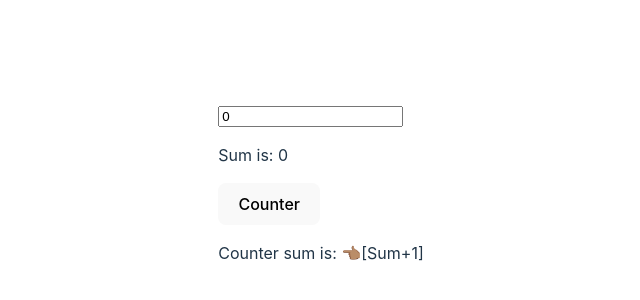
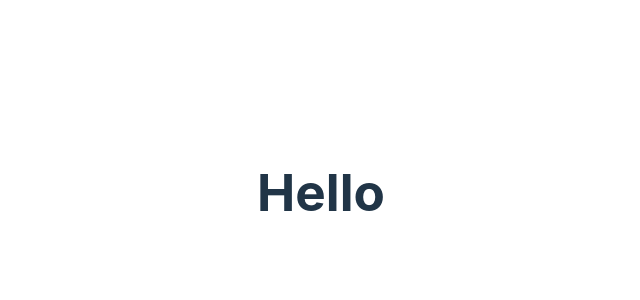
Before and after one commit to pankaj-gitcode/React, a React (Vite) app in the folder revise/code_recap/: page / in a window 1280 px wide. Shown: the part 208-508 px from the top of the page, without its empty margins (319-959 px from the left). Built offline with nearby package versions, Linux system fonts and the light colour scheme.

Commit message:
recap_useEffect_vs_synchronus_code_rendering_time

```diff
--- a/revise/code_recap/src/App.jsx
+++ b/revise/code_recap/src/App.jsx
@@ -1,41 +1,14 @@
-// use of useMemo()
-// If I ask you to create an app that does two things -
-// 1. Increases a counter by 1
-// 2. Lets user put a value in an input box (n) and you need
-// to show sum from 1-n
-// One restriction - everything needs to be inside App()
-
-import React, { useEffect, useMemo, useState } from 'react'
+import React, { useEffect } from 'react'
 import './App.css'
 
 export default function App(){
-  const [inputNum, setInputNum] = useState(0);
-  const [countNum, setCountNum] = useState();
-
-  const res = useMemo(()=>{
-    let sum = 0;
-    for (let i=0; i<=inputNum;i++){
-      sum += i;
-    }
-    return sum;
-  }, [inputNum]);
-
-
-  const counterInc = ()=>{
-    return setCountNum(res+1)
-  };
-
+  useEffect(()=>{console.log("UE-1")}, []);
+  useEffect(()=>{console.log("UE-2")}, []);
+  useEffect(()=>{ setTimeout(()=>console.log("SeTimeout"),5000) }, []);
+  console.log("After useEffect")
   return(
     <div>
-      <input type="number"
-      placeholder="Enter Your number to get sum from 1 to n"
-        value={inputNum}
-        onChange={(e)=>setInputNum(e.target.value)}
-      />
-
-      <p>Sum is: {res}</p>
-      <button onClick={counterInc}>Counter </button>
-      <p>Counter sum is: {countNum}  👈🏽[Sum+1]</p>
+      <h1>Hello {console.log("Hello is rendered...")}</h1>
     </div>
   )
 }
```
